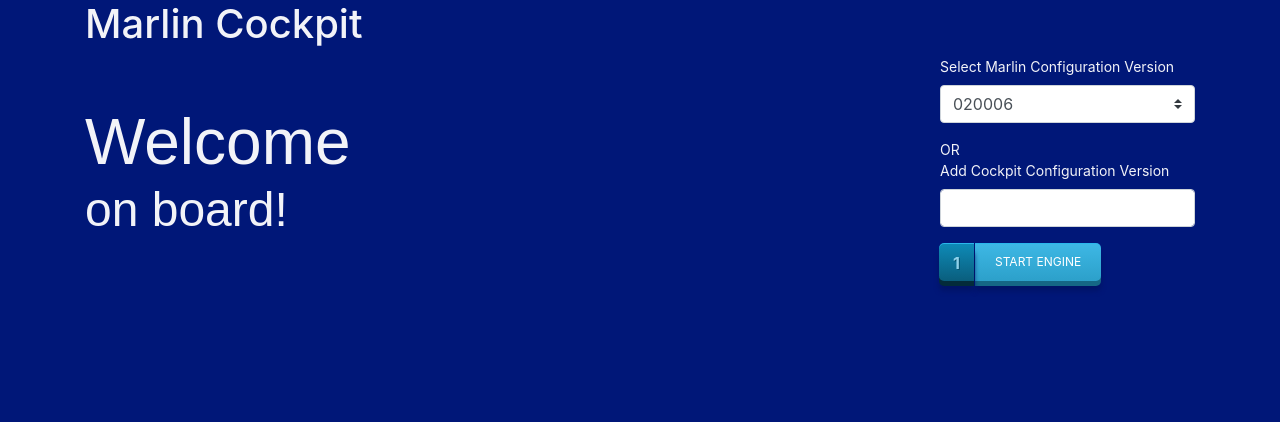
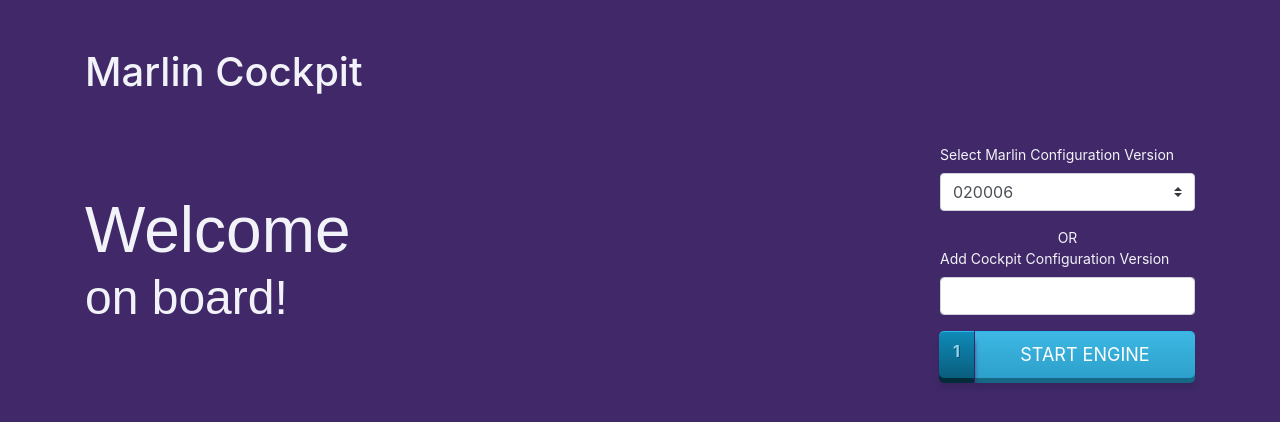
Before and after one commit to Samrat-Saha-Sammy/Marlin-Cockpit, an Angular app in the folder client/marlin-cockpit-view/: page / in a window 1280 px wide. Shown: the top 422 px of the page. Built offline with nearby package versions, Linux system fonts and the light colour scheme; a web font is replaced by a local one.

Commit message:
Fix dashbaord button

```diff
--- a/client/marlin-cockpit-view/src/_base.scss
+++ b/client/marlin-cockpit-view/src/_base.scss
@@ -1,3 +1,3 @@
 $slow-grey: #f2f3f8;
-$blue-color: #001778;
+$blue-color: #412969; //#001778;
 $bg-color: $blue-color;
--- a/client/marlin-cockpit-view/src/app/dashboard/dashboard.component.html
+++ b/client/marlin-cockpit-view/src/app/dashboard/dashboard.component.html
@@ -1,5 +1,5 @@
 <div class="container dashboard">
-  <h1>Marlin Cockpit</h1>
+  <h1 class="my-5">Marlin Cockpit</h1>
 
   <div class="row">
     <div class="col-9">
@@ -17,7 +17,7 @@
           </select>
         </div>
 
-        <span>OR</span>
+        <div class="text-center">OR</div>
 
         <div class="form-group">
           <label for="exampleFormControlInput1"
--- a/client/marlin-cockpit-view/src/app/dashboard/dashboard.component.scss
+++ b/client/marlin-cockpit-view/src/app/dashboard/dashboard.component.scss
@@ -16,15 +16,17 @@
   $button-bg-color: #3bb3e0;
   $button-color: #2ab7ec;
   $button-shade-a: #156785;
+  $button-shadow: #39255e;
 
   $button-color-rgb: rgb(44, 160, 202);
 
   .engine-button {
     outline: none;
     border: 0px;
+    width: calc(100% - 35px);
     background-color: $button-bg-color;
     //font-family: 'Open Sans', sans-serif;
-    font-size: 12px;
+    font-size: 18px;
     text-decoration: none;
     color: #fff;
     position: relative;
@@ -70,13 +72,13 @@
     border-top-right-radius: 5px;
     border-bottom-right-radius: 5px;
     -webkit-box-shadow: inset 0px 1px 0px $button-color,
-      0px 5px 0px 0px $button-shade-a, 0px 10px 5px #001467;
+      0px 5px 0px 0px $button-shade-a, 0px 10px 5px $button-shadow;
     -moz-box-shadow: inset 0px 1px 0px $button-color,
-      0px 5px 0px 0px $button-shade-a, 0px 10px 5px #001467;
+      0px 5px 0px 0px $button-shade-a, 0px 10px 5px $button-shadow;
     -o-box-shadow: inset 0px 1px 0px $button-color,
-      0px 5px 0px 0px $button-shade-a, 0px 10px 5px #001467;
+      0px 5px 0px 0px $button-shade-a, 0px 10px 5px $button-shadow;
     box-shadow: inset 0px 1px 0px $button-color, 0px 5px 0px 0px $button-shade-a,
-      0px 10px 5px #001467;
+      0px 10px 5px $button-shadow;
   }
 
   .engine-button:active {
@@ -115,20 +117,20 @@
       color-stop(1, rgb(44, 160, 202))
     );
     -webkit-box-shadow: inset 0px 1px 0px $button-color,
-      0px 2px 0px 0px $button-shade-a, 0px 5px 3px #001467;
+      0px 2px 0px 0px $button-shade-a, 0px 5px 3px $button-shadow;
     -moz-box-shadow: inset 0px 1px 0px $button-color,
-      0px 2px 0px 0px $button-shade-a, 0px 5px 3px #001467;
+      0px 2px 0px 0px $button-shade-a, 0px 5px 3px $button-shadow;
     -o-box-shadow: inset 0px 1px 0px $button-color,
-      0px 2px 0px 0px $button-shade-a, 0px 5px 3px #001467;
+      0px 2px 0px 0px $button-shade-a, 0px 5px 3px $button-shadow;
     box-shadow: inset 0px 1px 0px $button-color, 0px 2px 0px 0px $button-shade-a,
-      0px 5px 3px #001467;
+      0px 5px 3px $button-shadow;
   }
 
   .engine-button::before {
     background-color: #2561b4;
     content: '1';
     width: 35px;
-    max-height: 38px;
+    max-height: 47px;
     height: 100%;
     position: absolute;
     display: block;
@@ -179,28 +181,28 @@
     border-top-left-radius: 5px;
     border-bottom-left-radius: 5px;
     -webkit-box-shadow: inset 0px 1px 0px $button-color, 0px 5px 0px 0px #032b3a,
-      0px 10px 5px #001467;
+      0px 10px 5px $button-shadow;
     -moz-box-shadow: inset 0px 1px 0px $button-color, 0px 5px 0px 0px #032b3a,
-      0px 10px 5px #001467;
+      0px 10px 5px $button-shadow;
     -o-box-shadow: inset 0px 1px 0px $button-color, 0px 5px 0px 0px #032b3a,
-      0px 10px 5px #001467;
+      0px 10px 5px $button-shadow;
     box-shadow: inset 0px 1px 0px $button-color, 0px 5px 0px 0px #032b3a,
-      0px 10px 5px #001467;
+      0px 10px 5px $button-shadow;
   }
 
   .engine-button:active::before {
     top: -3px;
     -webkit-box-shadow: inset 0px 1px 0px $button-color, 0px 5px 0px 0px #032b3a,
       1px 1px 0px 0px #044a64, 2px 2px 0px 0px #044a64, 2px 5px 0px 0px #044a64,
-      6px 4px 2px #0b698b, 0px 10px 5px #001467;
+      6px 4px 2px #0b698b, 0px 10px 5px $button-shadow;
     -moz-box-shadow: inset 0px 1px 0px $button-color, 0px 5px 0px 0px #032b3a,
       1px 1px 0px 0px #044a64, 2px 2px 0px 0px #044a64, 2px 5px 0px 0px #044a64,
-      6px 4px 2px #0b698b, 0px 10px 5px #001467;
+      6px 4px 2px #0b698b, 0px 10px 5px $button-shadow;
     -o-box-shadow: inset 0px 1px 0px $button-color, 0px 5px 0px 0px #032b3a,
       1px 1px 0px 0px #044a64, 2px 2px 0px 0px #044a64, 2px 5px 0px 0px #044a64,
-      6px 4px 2px #0b698b, 0px 10px 5px #001467;
+      6px 4px 2px #0b698b, 0px 10px 5px $button-shadow;
     box-shadow: inset 0px 1px 0px $button-color, 0px 5px 0px 0px #032b3a,
       1px 1px 0px 0px #044a64, 2px 2px 0px 0px #044a64, 2px 5px 0px 0px #044a64,
-      6px 4px 2px #0b698b, 0px 10px 5px #001467;
+      6px 4px 2px #0b698b, 0px 10px 5px $button-shadow;
   }
 }
```
